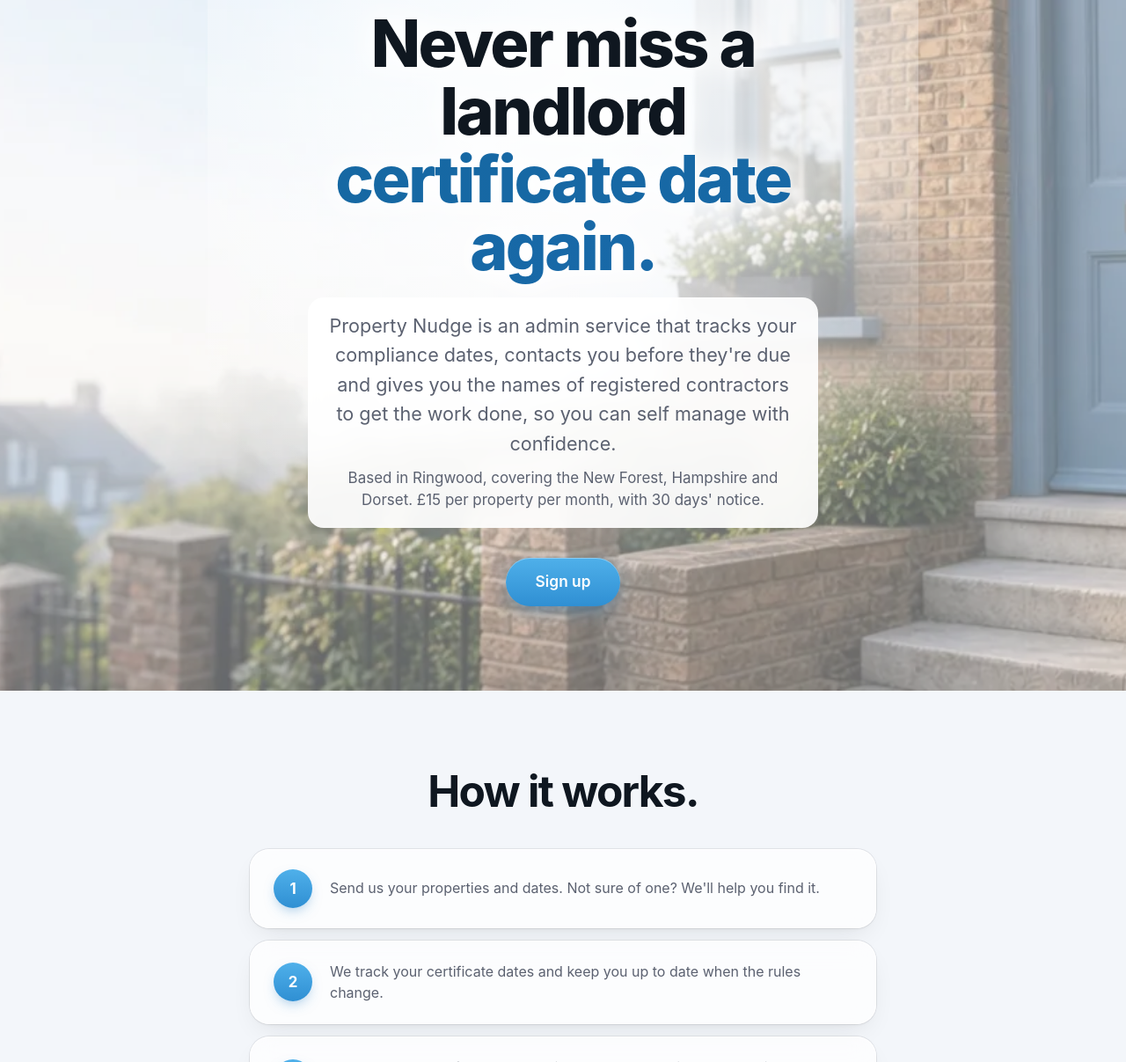
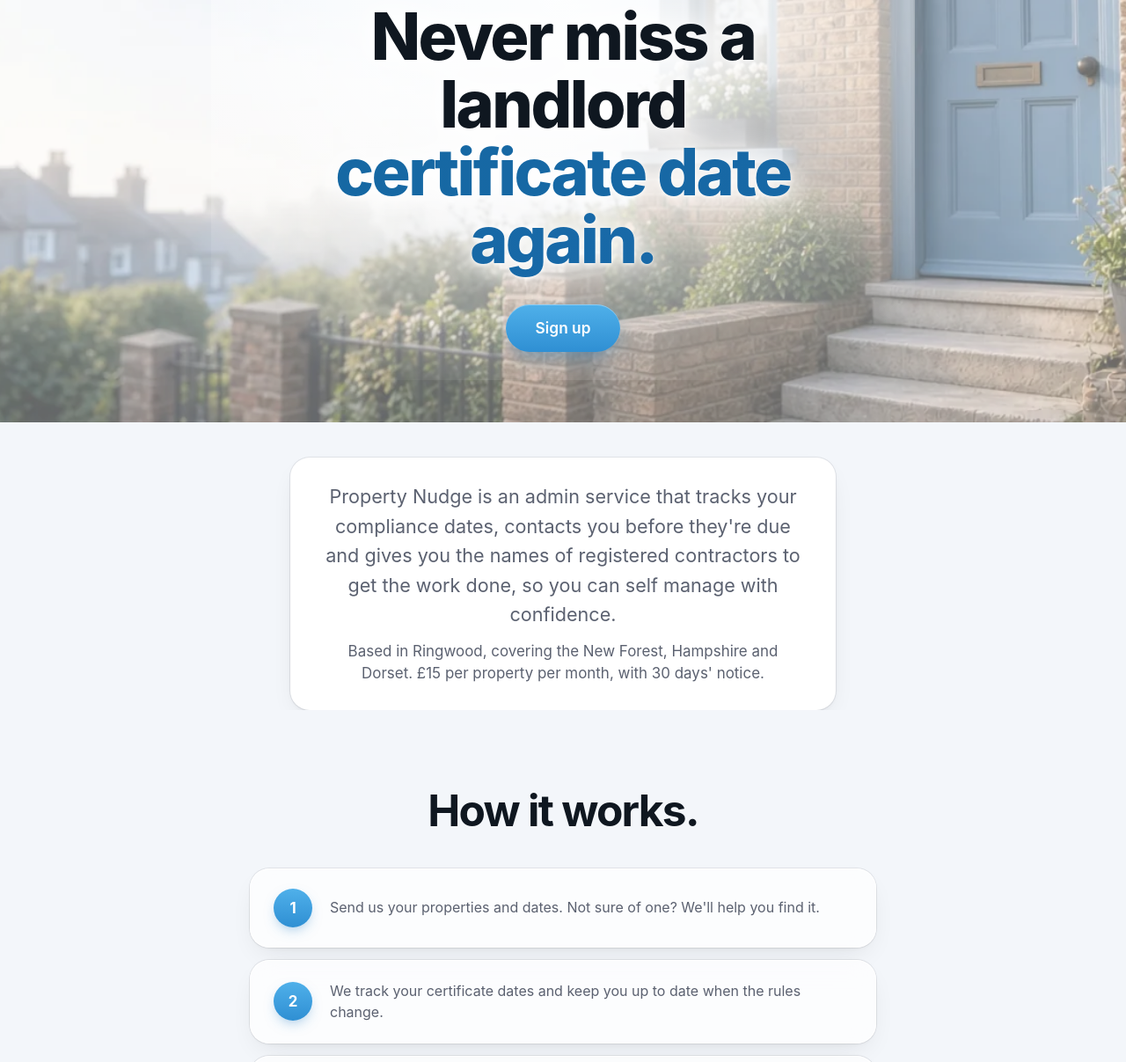
Before and after one commit to jhanks1995/propertynudge, a plain HTML site: page index.html in a window 1280 px wide. Shown: the part 459-1666 px from the top of the page at 88% size. Drawn offline with Linux system fonts and the light colour scheme.

Commit message:
Move the Property Nudge intro text to a section below the hero
The official line and the Ringwood, area and price copy now sit in a centred white card between the hero and How it works. The hero keeps the logo, slogan, headline and Sign up button over the door photo, with the same overlay and glow, and the spacing has been rebalanced.

```diff
--- a/index.html
+++ b/index.html
@@ -38,19 +38,21 @@ h3{letter-spacing:-.01em}
 .bar a.mini:hover{background:var(--deep)}
 .topban{background:var(--ink);color:#fff;text-align:center;font-size:.9rem;padding:9px 16px;line-height:1.3}.topban a{color:#fff;font-weight:600;text-decoration:underline;text-underline-offset:3px}.topban a:hover{opacity:.85}@media(max-width:640px){.topban{font-size:.82rem;padding:8px 12px}}
 /* hero */
-.hero{padding:84px 0 96px;background:#e8f1f8;text-align:center;overflow:hidden}
+.hero{padding:76px 0 80px;background:#e8f1f8;text-align:center;overflow:hidden}
 .hero-media{position:absolute;inset:0;z-index:0}
 .hero-media img{width:100%;height:100%;object-fit:cover;object-position:center 40%;display:block}
 .hero::after{content:"";position:absolute;inset:0;z-index:0;pointer-events:none;background:rgba(251,252,254,.4)}
 .hero-copy{position:relative;z-index:1}
-.hero-copy::before{content:"";position:absolute;z-index:-1;pointer-events:none;inset:-36px -48px;background:radial-gradient(ellipse 70% 58% at 50% 36%,rgba(255,255,255,.9) 0%,rgba(255,255,255,.68) 40%,rgba(255,255,255,.3) 70%,rgba(255,255,255,0) 100%)}
+.hero-copy::before{content:"";position:absolute;z-index:-1;pointer-events:none;inset:-32px -44px;background:radial-gradient(ellipse 72% 64% at 50% 42%,rgba(255,255,255,.9) 0%,rgba(255,255,255,.68) 40%,rgba(255,255,255,.3) 70%,rgba(255,255,255,0) 100%)}
 .hero h1{filter:drop-shadow(0 0 16px rgba(255,255,255,.97)) drop-shadow(0 1px 2px rgba(255,255,255,.95))}
 .hero .slogan{color:#1668a3;text-shadow:0 0 14px #fff,0 0 4px #fff,0 1px 0 rgba(255,255,255,.9)}
 .hero .grad{background:linear-gradient(100deg,#1668a3 0%,#1768a5 55%,#1869a8 100%);-webkit-background-clip:text;background-clip:text;color:transparent}
-.hero-note{max-width:580px;margin:18px auto 0;padding:16px 22px 18px;border-radius:18px;background:rgba(255,255,255,.92);-webkit-backdrop-filter:blur(10px);backdrop-filter:blur(10px)}
-.hero-note .lead{margin-top:0;max-width:none}
-.hero-note .local{margin-top:10px}
-@media(max-width:640px){.hero{padding:56px 0 64px}.hero-copy::before{inset:-16px -8px}.hero-note{padding:14px 16px 16px}}
+@media(max-width:640px){.hero{padding:52px 0 56px}.hero-copy::before{inset:-16px -8px}}
+.intro{padding:40px 0 0;background:#f3f6fa}
+.intro-card{max-width:620px;margin:0 auto;padding:28px 32px;background:#fff;border-radius:22px;box-shadow:0 0 0 1px var(--line),0 2px 4px rgba(15,23,32,.03),0 12px 32px -12px rgba(15,23,32,.12)}
+.intro-card .lead{margin-top:0;max-width:none}
+.intro-card .local{margin-top:12px}
+@media(max-width:640px){.intro{padding:28px 0 0}.intro-card{padding:22px 20px}}
 .orb{position:absolute;border-radius:50%;filter:blur(60px);opacity:.55;pointer-events:none;z-index:0}
 .o1{width:380px;height:380px;background:#9FD0F2;top:-80px;left:-120px}
 .o2{width:320px;height:320px;background:#44A6E3;opacity:.25;bottom:-120px;right:-80px}
@@ -186,12 +188,14 @@ footer a{color:var(--pale)}
 <img class="logo" src="/logo.svg" alt="property nudge" width="993" height="492">
 <p class="slogan">Self manage with confidence</p>
 <h1>Never miss a landlord<br><span class="grad">certificate date again.</span></h1>
-<div class="hero-note">
+<a class="btn" href="/sign-up/">Sign up</a>
+</div></div></section>
+<section class="intro"><div class="wrap">
+<div class="intro-card">
 <p class="lead">Property Nudge is an admin service that tracks your compliance dates, contacts you before they're due and gives you the names of registered contractors to get the work done, so you can self manage with confidence.</p>
 <p class="local">Based in Ringwood, covering the New Forest, Hampshire and Dorset. £15 per property per month, with 30 days' notice.</p>
 </div>
-<a class="btn" href="/sign-up/">Sign up</a>
-</div></div></section>
+</div></section>
 <section class="grey"><div class="wrap">
 <h2>How it works.</h2>
 <ol class="steps">
```
